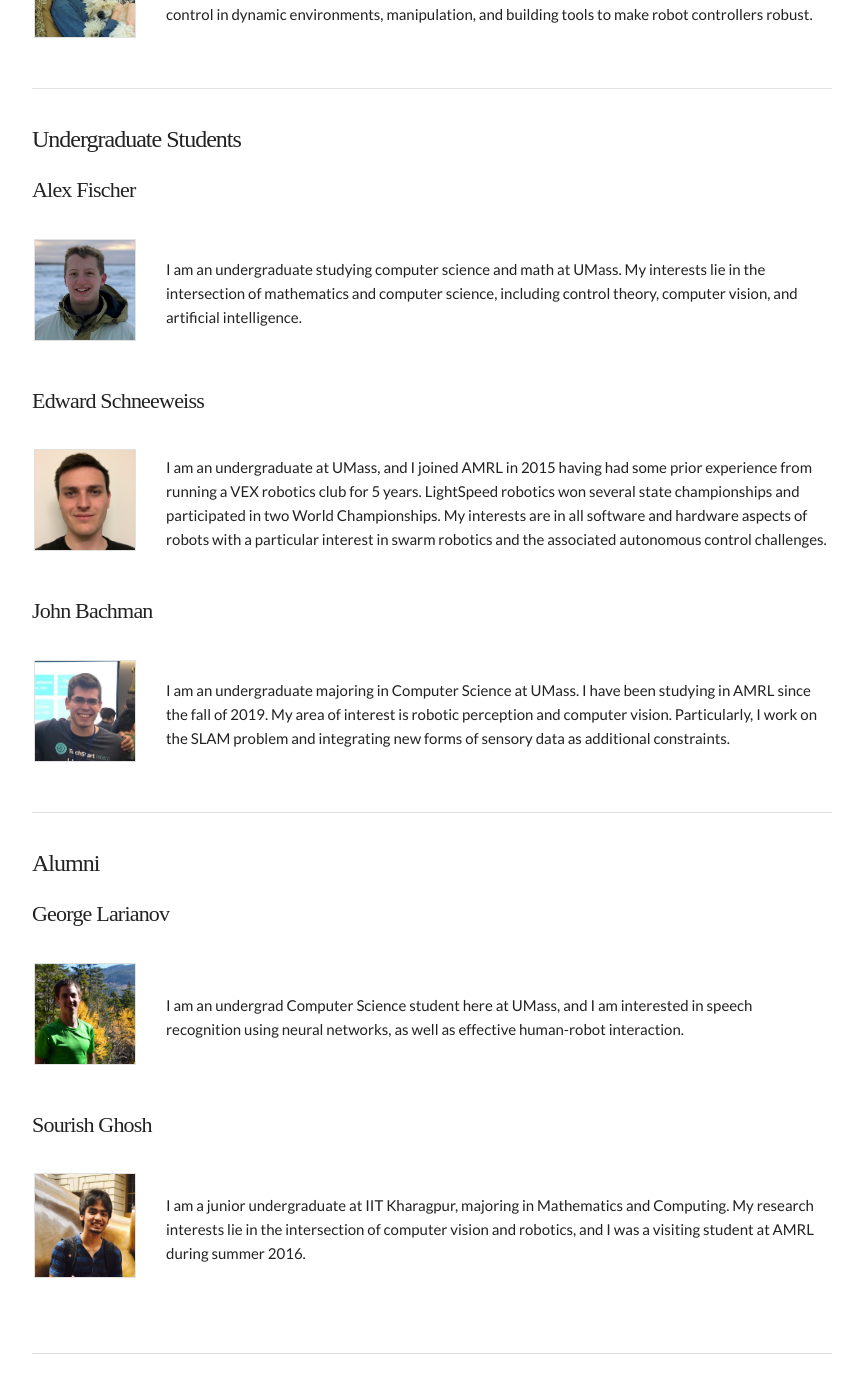
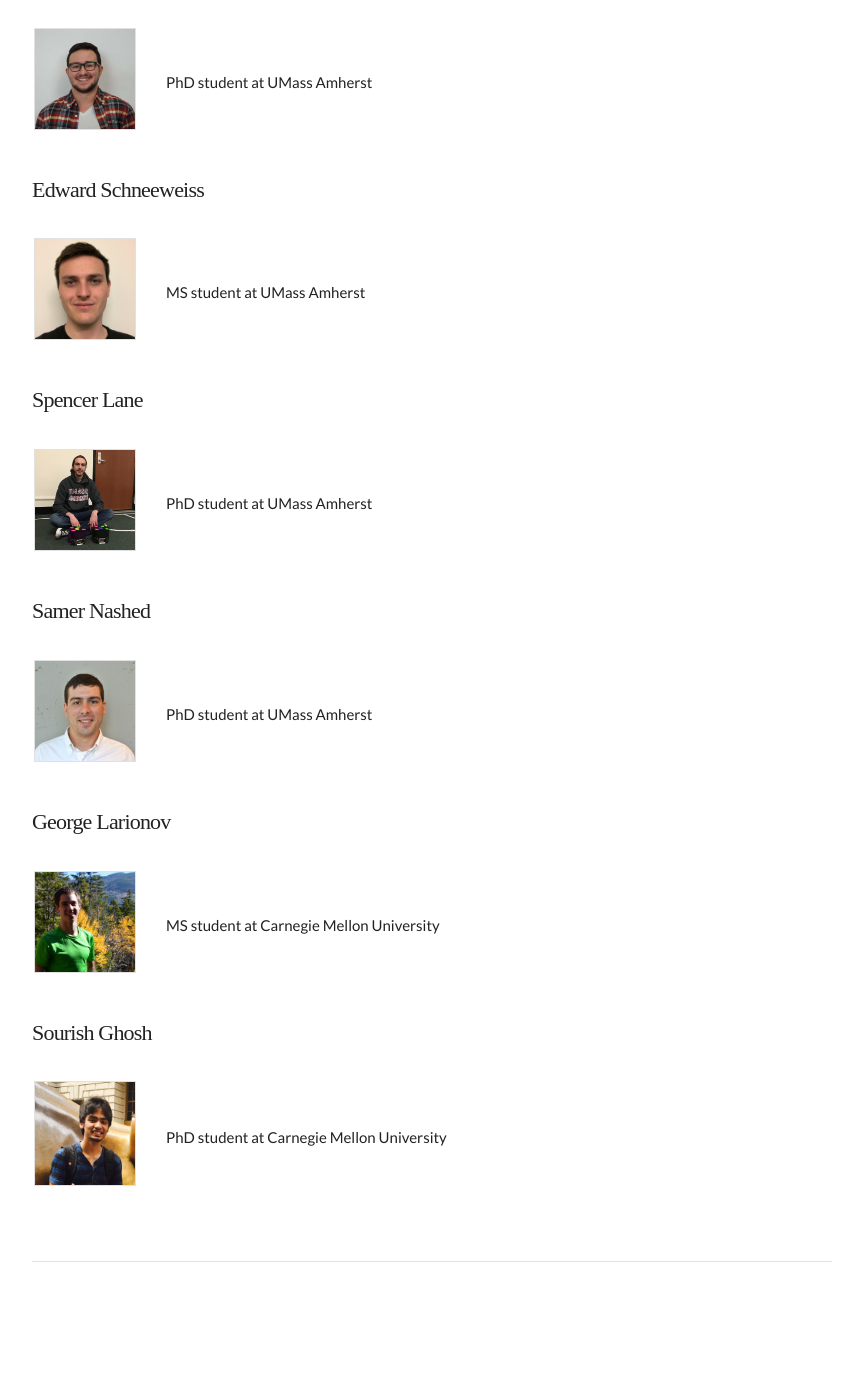
Before and after one commit to ut-amrl/ut-amrl.github.io, a Jekyll site: the page built from people.md, in a window 1280 px wide and 1400 px high, scrolled down 2188 px. Shown: the top 1393 px of the window, without its empty margins (208-1071 px from the left). Built offline with Jekyll 4.4.1, drawn with Linux system fonts in a browser that asks for light colours; nearby versions of some CDN libraries; some web fonts are replaced; after the commit the page ends 3545 px from its top, so only the background shows below that; some of the changed text lies outside the part shown.

Commit message:
Previous members

```diff
--- a/people.md
+++ b/people.md
@@ -21,24 +21,9 @@
 |![Jarrett Holtz](assets/images/people/jarrett_holtz.jpg) | I graduated from Vassar College with a degree in Computer Science before moving to the MS/PhD program at UMass Amherst and the Autonomous Mobile Robotics Laboratory. I'm working in robotics because I'm passionate about seeing robotics systems become commonplace as applied to a wide range of problems outside of just research environments. My research interests are in Robotics, Computer Vision, Artificial Intelligence and Software Engineering, with a focus on research that makes robots more adaptive to changes in themselves and the environment.|
 {: .people_table_hack}
 
-#### Spencer Lane
-
-|![Spencer Lane](assets/images/people/spencer_lane.jpg) | I am a Ph.D. student here at UMass Amherst. I received a B.S. in Modeling and Simulation Engineering from Old Dominion University in 2013 and an S.M. in Aeronautics and Astronautics in 2016. I am interested in Multi-Agent Planning, Human Robot Interaction, and Machine Learning.|
-{: .people_table_hack}
-
-#### Samer Nashed
-
-|![Samer Nashed](assets/images/people/samer_nashed.jpg) | Originally from Maine, I graduated in 2015 from Swarthmore College with degrees Physics and Computer Science. I am now in the MS/PhD program here at UMass and am working on a number of projects, with topics including mapping, navigation, calibration, and electromechanical design. |
-{: .people_table_hack}
-
 #### [Sadegh Rabiee](http://www.cs.utexas.edu/~srabiee/)
 
 |![Sadegh Rabiee](assets/images/people/sadegh_rabiee.jpg) | I received a B.Sc. in Electrical Engineering at the University of Tehran in 2015 and a M.Sc. in Computer Science from the College of Information and Computer Sciences at UMass Amherst in 2018. I am now in the PhD program at the Department of Computer Science at UT Austin. I am interested in safe navigation for mobile robots via accurate motion models and perception algorithms that are competence-aware. |
-{: .people_table_hack}
-
-#### Alyx Burns
-
-|![Alyx Burns](assets/images/people/alyx_burns.jpg) | I graduated in 2017 from Mount Holyoke College with a major in Computer Science and a minor in Theater. I am now a MS/PhD student interested in multi-agent systems, computer vision, and social robotics.|
 {: .people_table_hack}
 
 ---
@@ -51,26 +36,7 @@
 
 ---
 
-### Research Assistants
-
-#### [Kyle Vedder](http://vedder.io)
-
-| ![Kyle Vedder](assets/images/people/kyle_vedder.jpg) | I graduated with a B.S. in Computer Science from UMass Amherst in 2018. I am now a Research Assistant in AMRL. My research interests include single and multiagent planning/scheduling, safe control in dynamic environments, manipulation, and building tools to make robot controllers robust. |
-{: .people_table_hack}
-
----
-
 ### Undergraduate Students
-
-#### Alex Fischer
-
-| ![Alex Fischer](assets/images/people/alex_fischer.jpg) |  I am an undergraduate studying computer science and math at UMass. My interests lie in the intersection of mathematics and computer science, including control theory, computer vision, and artificial intelligence. |
-{: .people_table_hack}
-
-#### Edward Schneeweiss
-
-| ![Edward Schneeweiss](assets/images/people/eddy_schneeweiss.jpg) | I am an undergraduate at UMass, and I joined AMRL in 2015 having had some prior experience from running a VEX robotics club for 5 years. LightSpeed robotics won several state championships and participated in two World Championships. My interests are in all software and hardware aspects of robots with a particular interest in swarm robotics and the associated autonomous control challenges. |
-{: .people_table_hack}
 
 #### John Bachman
 
@@ -79,13 +45,44 @@
 
 ---
 
-### Alumni
-#### George Larianov
+### Previous Members
 
-|![George Larianov](assets/images/people/george_larionov.jpg) | I am an undergrad Computer Science student here at UMass, and I am interested in speech recognition using neural networks, as well as effective human-robot interaction.|
+#### [Kyle Vedder](http://vedder.io)
+
+| ![Kyle Vedder](assets/images/people/kyle_vedder.jpg) | PhD student at University of Pennsylvania |
+{: .people_table_hack}
+
+#### Alex Fischer
+
+| ![Alex Fischer](assets/images/people/alex_fischer.jpg) |  Software Engineer at Microsoft |
+{: .people_table_hack}
+
+#### Alyx Burns
+
+|![Alyx Burns](assets/images/people/alyx_burns.jpg) | PhD student at UMass Amherst|
+{: .people_table_hack}
+
+#### Edward Schneeweiss
+
+| ![Edward Schneeweiss](assets/images/people/eddy_schneeweiss.jpg) | MS student at UMass Amherst |
+{: .people_table_hack}
+
+#### Spencer Lane
+
+|![Spencer Lane](assets/images/people/spencer_lane.jpg) | PhD student at UMass Amherst|
+{: .people_table_hack}
+
+#### Samer Nashed
+
+|![Samer Nashed](assets/images/people/samer_nashed.jpg) | PhD student at UMass Amherst|
+{: .people_table_hack}
+
+#### George Larionov
+
+|![George Larianov](assets/images/people/george_larionov.jpg) | MS student at Carnegie Mellon University |
 {: .people_table_hack}
 
 #### Sourish Ghosh
 
-|![Sourish Ghosh](assets/images/people/sourish_ghosh.jpg)| I am a junior undergraduate at IIT Kharagpur, majoring in Mathematics and Computing. My research interests lie in the intersection of computer vision and robotics, and I was a visiting student at AMRL during summer 2016.|
+|![Sourish Ghosh](assets/images/people/sourish_ghosh.jpg)| PhD student at Carnegie Mellon University |
 {: .people_table_hack}
```
